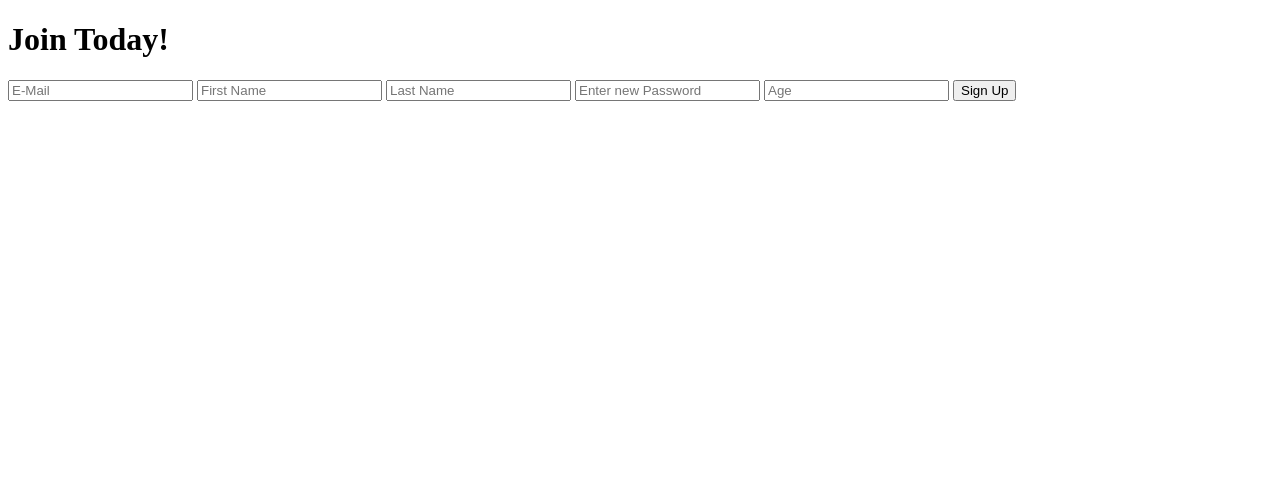
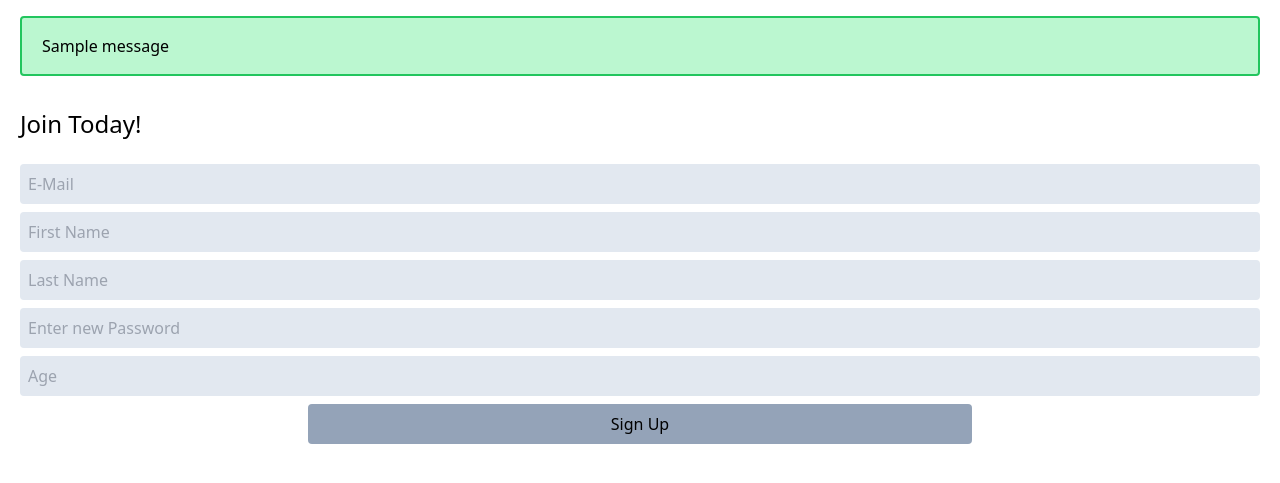
Before and after one commit to Adinapunyo-Banerjee/expose-data, a Django app: page /join in a window 1280 px wide. Shown: the top 483 px of the page. Run offline with Django 4.2, Linux system fonts and the light colour scheme; one stand-in notice (Sample message) is shown; some libraries are stand-ins or nearby versions.

Commit message:
Completely working now yay!

```diff
--- /dev/null
+++ b/db_stuff/website/templates/base.html
@@ -0,0 +1,40 @@
+{% load static %}
+
+<!DOCTYPE html>
+<html lang="en">
+<head>
+    <meta charset="UTF-8">
+    <meta http-equiv="X-UA-Compatible" content="IE=edge">
+    <meta name="viewport" content="width=device-width, initial-scale=1.0">
+    <title>{% block title %}Base{% endblock %}</title>
+
+    <!-- This way "Base" will be the default block title if not overriden! -->
+
+    <script src="https://cdn.tailwindcss.com"></script>
+</head>
+<body>
+
+    {% if messages %}
+        {% for message in messages %}
+            {% if message.level == DEFAULT_MESSAGE_LEVELS.SUCCESS %}
+                <div class="px-5 py-4 bg-green-200 border border-2 text-bold border-green-500 rounded mx-5 my-4 green-600" id="success-msg">
+                    {{ message }}
+                </div>
+            {% endif %}
+
+            {% if message.level == DEFAULT_MESSAGE_LEVELS.ERROR %}
+                <div class="px-5 py-4 bg-red-200 border border-2 text-bold border-red-500 rounded mx-5 my-4 green-600">
+                    {{ message }}
+                </div>
+            {% endif %}
+        {% endfor %}
+    {% endif %}
+
+    <div class="px-5 py-4">
+        {% block content %}
+        {% endblock %}
+    </div>
+</body>
+</html>
+
+<!-- Add all headers, footers, bootstrap/tailwind to this page, and it will reflect on the pages that derieve this base page! -->
--- a/db_stuff/website/templates/join.html
+++ b/db_stuff/website/templates/join.html
@@ -1,21 +1,21 @@
-<!DOCTYPE html>
-<html lang="en">
-<head>
-    <meta charset="UTF-8">
-    <meta http-equiv="X-UA-Compatible" content="IE=edge">
-    <meta name="viewport" content="width=device-width, initial-scale=1.0">
-    <title>Join Us</title>
-</head>
-<body>
-    <h1>Join Today!</h1>
-    <form action="{% url 'join' %}" method="POST">
+{% extends 'base.html' %}
+{% load static %}
+
+{% block title %}
+    Sign Up
+{% endblock %}
+
+{% block content %}
+<div>
+    <h1 class="text-2xl">Join Today!</h1><br>
+    <form action="{% url 'join' %}" method="POST" class="flex flex-col gap-2">
         {% csrf_token %}
-        <input type="email" name="email" placeholder="E-Mail" required>
-        <input type="text" name="fname" placeholder="First Name" required>
-        <input type="text" name="lname" placeholder="Last Name" required>
-        <input type="password" name="passwd" placeholder="Enter new Password" required>
-        <input type="number" name="age" placeholder="Age" required>
-        <button type="submit">Sign Up</button>
+        <input class="px-2 py-2 rounded bg-slate-200" type="email" name="email" placeholder="E-Mail" value="{{ email }}">
+        <input class="px-2 py-2 rounded bg-slate-200" type="text" name="fname" placeholder="First Name" required value="{{ fname }}">
+        <input class="px-2 py-2 rounded bg-slate-200" type="text" name="lname" placeholder="Last Name" required value="{{ lname }}">
+        <input class="px-2 py-2 rounded bg-slate-200" type="password" name="passwd" placeholder="Enter new Password" required value="{{ passwd }}">
+        <input class="px-2 py-2 rounded bg-slate-200" type="number" name="age" placeholder="Age" required value="{{ age }}">
+        <button class="bg-slate-400 px-2 py-2 rounded mx-72" type="submit">Sign Up</button>
     </form>
-</body>
-</html>
+</div>
+{% endblock %}
--- a/db_stuff/website/views.py
+++ b/db_stuff/website/views.py
@@ -1,4 +1,5 @@
-from django.shortcuts import render
+from django.shortcuts import render, redirect
+from django.contrib import messages
 from .models import Member
 from .forms import Memberform
 
@@ -13,7 +14,18 @@ def join(request):
         form = Memberform(request.POST or None)
         if form.is_valid():
             form.save()
-        return render(request, 'join.html', {})
+        else:
+            fname = request.POST['fname']
+            lname = request.POST['lname']
+            age = request.POST['age']
+            email = request.POST['email']
+            passwd = request.POST['passwd']
+
+            messages.error(request, 'Given information is not valid! Check all fields.')
+            return render(request, 'join.html', {fname:'fname', lname:'lname', age:'age', email:'email', passwd:'passwd'})
+
+        messages.success(request, 'Thanks for Signing Up!')
+        return redirect('home')
 
     else:
         return render(request, 'join.html', {})
```
Also changed, not shown: db_stuff/website/templates/index.html (+16 -13 lines), db_stuff/db.sqlite3.
